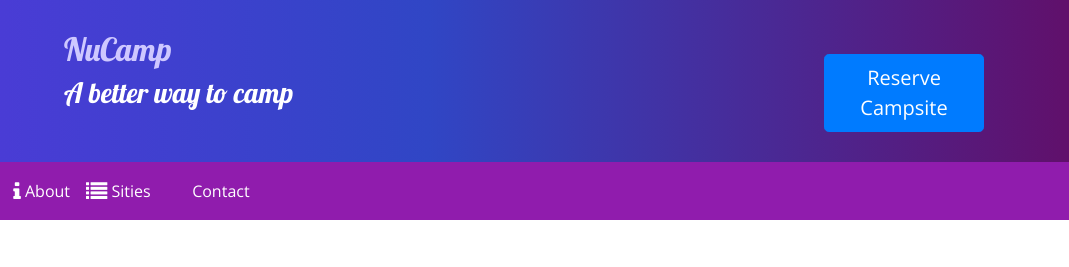
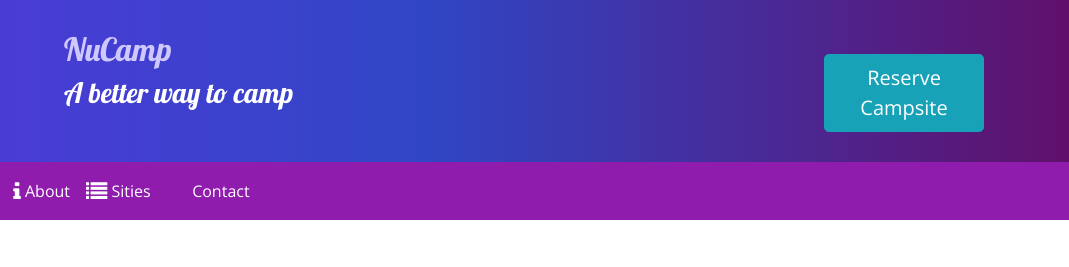
Before and after one commit to Saymo-pixel/git-test, a website: page index.html in a window 1280 px wide. Shown: the top 267 px of the page, 211-1280 px from the left. Drawn offline with nearby package versions, Linux system fonts and the light colour scheme; files that its build step writes are made by us from their sources; files whose address does not match are found by name.

Commit message:
Add files via upload

```diff
--- a/index.html
+++ b/index.html
@@ -35,7 +35,8 @@
                 </div>
 
                 <div class="colcol-md-4 col-lg-2 mt-4">
-                    <a href="#reserveForm" class="btn btn-primary btn-lg " href="#" role="button">Reserve Campsite</a>
+                    <a href="#reserveForm" role="button" class="btn btn-lg btn-info" data-toggle="tooltip" data-placement="bottom" data-html="true" title="Or call us at <br /><strong>1-206-555-1234</strong>">Reserve Campsite</a>
+
 
                 </div>
     </header>
@@ -197,6 +198,13 @@
     <script src="node_modules/popper.js/dist/umd/popper.min.js"></script>
     <script src="node_modules/bootstrap/dist/js/bootstrap.min.js"></script>
 
+    <script>
+        $(function(){
+            $('[data-toggle="tooltip"]').tooltip()
+        })
+    </script>
+
+
 </body>
 
 </html>
```
